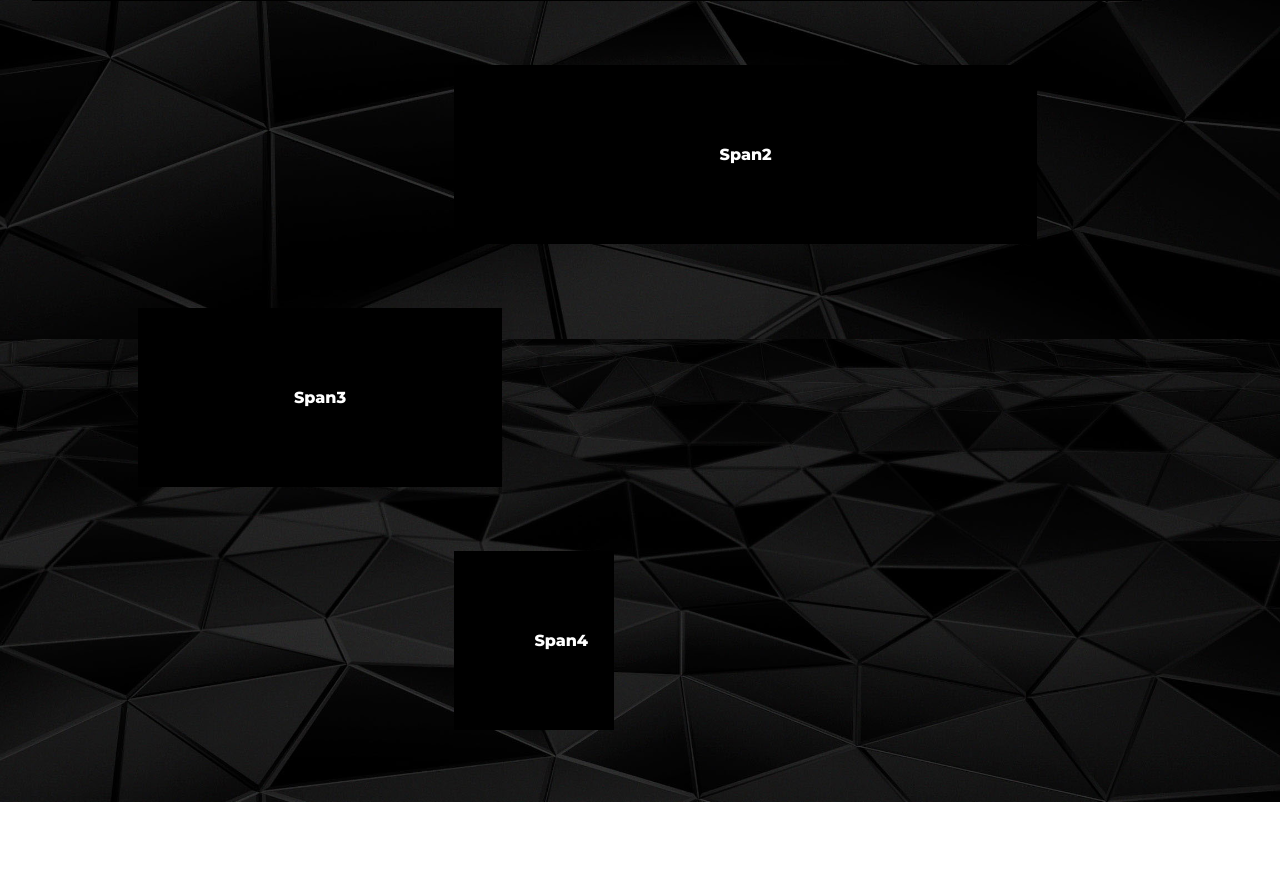
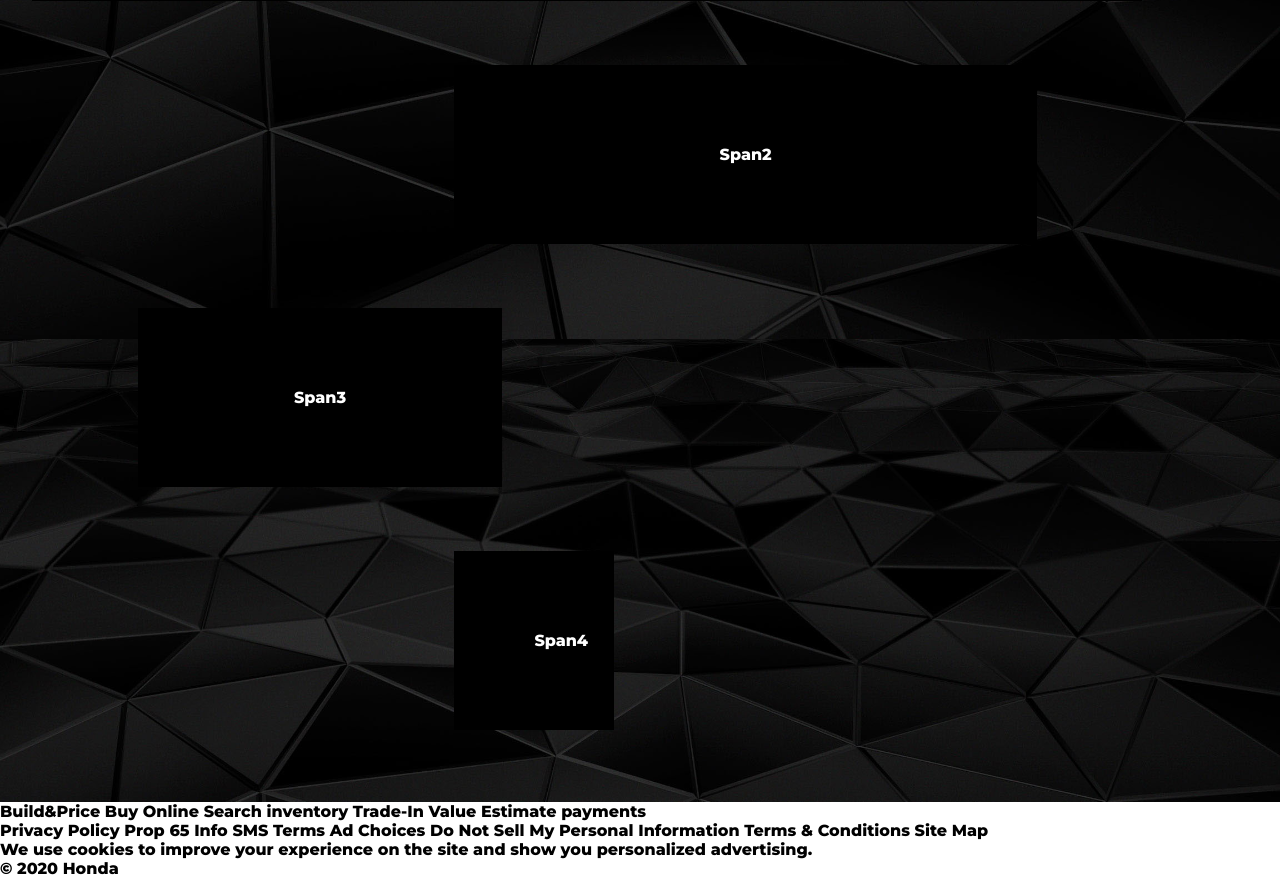
Before and after one commit to Ariiia/OKR3, a plain HTML site: page index.html in a window 1280 px wide. Shown: the part 2861-3739 px from the top of the page. Before the commit the page ends 3663 px from the top, so only its background shows below. Drawn offline with Linux system fonts and the light colour scheme.

Commit message:
footer start

```diff
--- a/index.html
+++ b/index.html
@@ -136,16 +136,16 @@
             </div>
         </main>
     </div>
-<!-- <footer>
+<footer>
     <div class="footContainer">
-        <div class="foot-1">
+        <div class="foot">
             <a href="#" class="footer-item">Build&Price</a>
             <a href="#" class="footer-item">Buy Online</a>
             <a href="#" class="footer-item">Search inventory</a>
             <a href="#" class="footer-item">Trade-In Value</a>
             <a href="#" class="footer-item">Estimate payments</a>
         </div>
-        <div class="foot-2">
+        <div class="foot">
             <a href="#" class="footer-item">Privacy Policy</a>
             <a href="#" class="footer-item">Prop 65 Info</a>
             <a href="#" class="footer-item">SMS Terms</a>
@@ -154,14 +154,14 @@
             <a href="#" class="footer-item">Terms & Conditions</a>
             <a href="#" class="footer-item">Site Map</a>
         </div>
-        <div class="foot3">
-            <a href="#" class="footer">We use cookies to improve your experience on the site and show you personalized
+        <div class="foot">
+            <a href="#">We use cookies to improve your experience on the site and show you personalized
                 advertising.
             </a>
         </div>
-        <div class="foot-4">© 2020 Honda</div>
+        <div class="foot">© 2020 Honda</div>
     </div>
-</footer> -->
+</footer>
 <script type="module" src="script.js"></script>
 </body>
 </html>
--- a/style.css
+++ b/style.css
@@ -92,7 +92,7 @@ body, html {
     position: relative;
     margin: 0 15px;
     color:#fff;
-    transition:0.5s;
+    transition:1s;
     letter-spacing:2px;
     text-decoration: none;
 
@@ -100,8 +100,9 @@ body, html {
 
  header.sticky{
      padding: 5px 100px;
-     background:white;
+      background:white;
      color:black;
+
  }
 
  header.sticky a{
@@ -289,11 +290,29 @@ input[name="r"]{
     display:flex;
  }
 
+/* FOOTER */
 
-      /*
-      .footContainer {
-        position: absolute;
-        bottom: 0;
-        width: 100%;
-        height: 2.5rem;
-      } */
+
+footer{
+    background-color:white;
+
+}
+
+
+      .pageContainer {
+       min-height:100%;
+       margin-bottom: auto;
+
+      }
+      .pageContainer:after{
+          content:"";
+          display:block;
+      }
+      .pageContainer:after, footer{
+          height:1fr;
+      }
+      .foot a{
+          text-decoration: none;
+          color:black;
+
+      }
```
Also changed, not shown: 1 other file.
